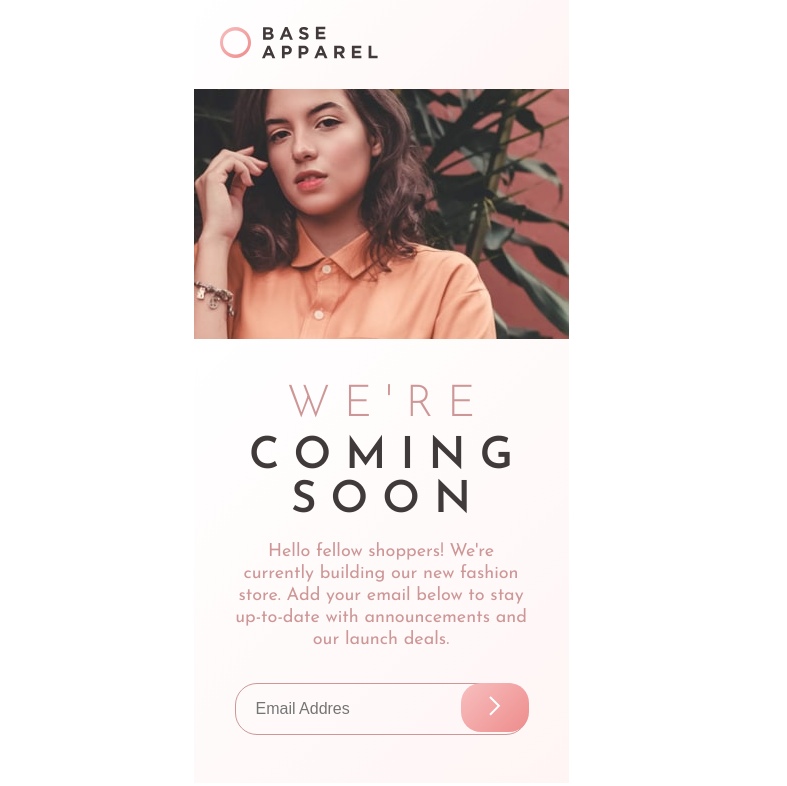
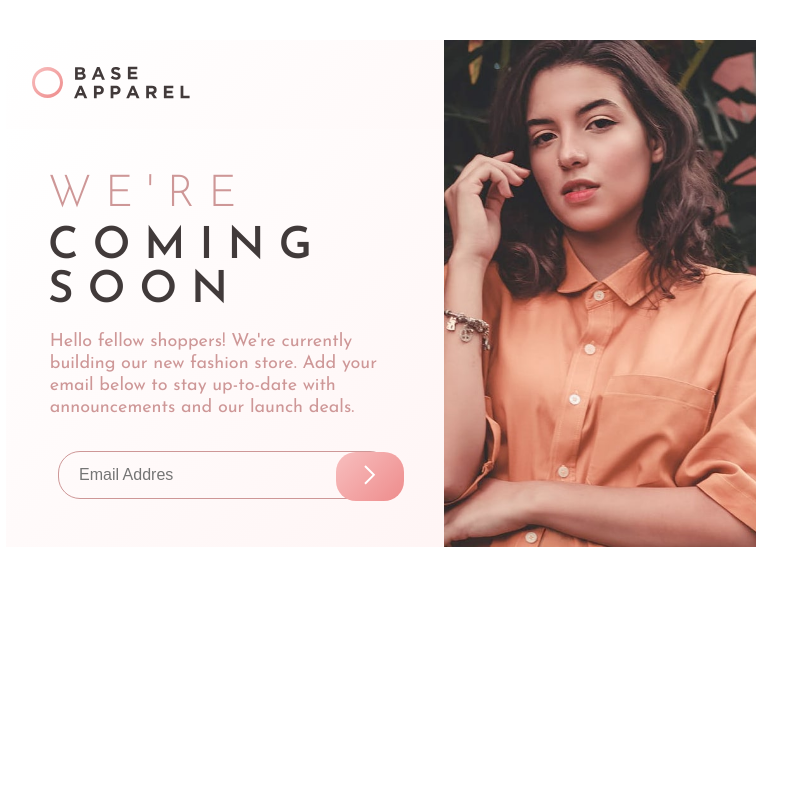
Before and after one commit to faozan099/comming-soon-page, a plain HTML site: page index.html in a window 1280 px wide. Shown: the whole page, without its empty margins (259-1046 px from the left). Drawn offline with Linux system fonts and the light colour scheme.

Commit message:
dekstop responsive

```diff
--- a/src/css/style.css
+++ b/src/css/style.css
@@ -2,7 +2,7 @@
 
 :root {
     --Mobile: 375px;
-    --Dekstop: 1440px;
+    --Dekstop: 750px;
     --Primary-Desaturated-Red: hsl(0, 36%, 70%);
     --Primary-Soft-Red: hsl(0, 93%, 68%);
     --Neutural-Dark-Grayish: hsl(0, 6%, 24%);
@@ -23,7 +23,7 @@ body {
     font-family: var(--Josefin-Sans);
 }
 
-main{
+main {
     width: var(--Mobile);
     margin: auto;
 }
@@ -96,7 +96,7 @@ article {
 
 .form input {
     width: 68%;
-    padding: 16px;
+    padding: 14px;
     padding-left: 20px;
     border-radius: 22px;
     border: 1px solid;
@@ -106,9 +106,9 @@ article {
     color: blue;
 }
 
-button{
+button {
     position: absolute;
-    top: 0;
+    top: 1px;
     right: 40px;
     padding: 13px 28px;
     background: var(--Gradient-2);
@@ -117,3 +117,81 @@ button{
     border: none;
     cursor: pointer;
 }
+
+@media (min-width: 1240px) {
+    main {
+        width: var(--Dekstop);
+        margin: auto;
+        display: grid;
+        gap: 10px;
+    }
+
+    p.title {
+        text-align: left;
+        font-size: 44px;
+        font-weight: 300;
+        width: 65%;
+        color: var(--Primary-Desaturated-Red);
+        padding-top: 44px;
+        margin-left: 42px;
+    }
+
+    p.subTitle {
+        font-size: 44px;
+        text-align: left;
+        color: var(--Neutural-Dark-Grayish);
+        font-weight: 600;
+        width: 65%;
+        margin-left: 42px;
+    }
+
+    .description {
+        padding-top: 18px;
+        font-size: 18px;
+        font-weight: 400;
+        text-align: left;
+        color: var(--Primary-Desaturated-Red);
+        width: 80%;
+        line-height: 22px;
+        margin: auto;
+        padding-bottom: 32px;
+    }
+
+
+    article {
+        width: 100%;
+        grid-template-columns: auto auto;
+        grid-template-rows: auto auto;
+        max-width: 100%;
+        padding-top: 40px;
+    }
+
+    .imgBanner img {
+        object-fit: cover;
+        content: url(/images/hero-desktop.jpg);
+        width: 100%;
+        height: 100%;
+    }
+
+
+    .logo{
+        grid-column: 1 / span 2;
+        grid-row: 1;
+        align-self: start;
+    }
+
+    .imgBanner {
+        grid-column: 2;
+        grid-row: 1 / span 2;
+        height: 100%;
+        width: 100%;
+        object-fit: cover;
+    }
+
+    .description{
+        grid-column: 3;
+        grid-row: 1;
+        align-self: start;
+
+    }
+}
```
